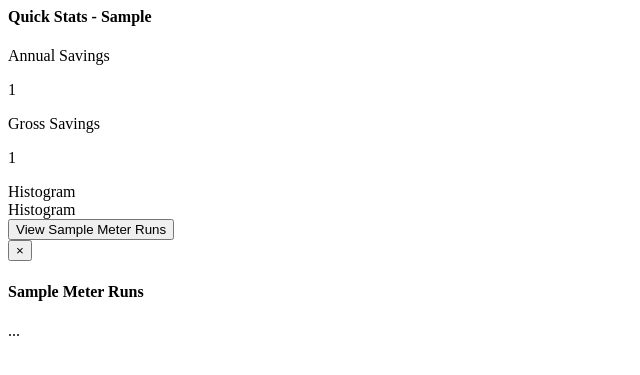
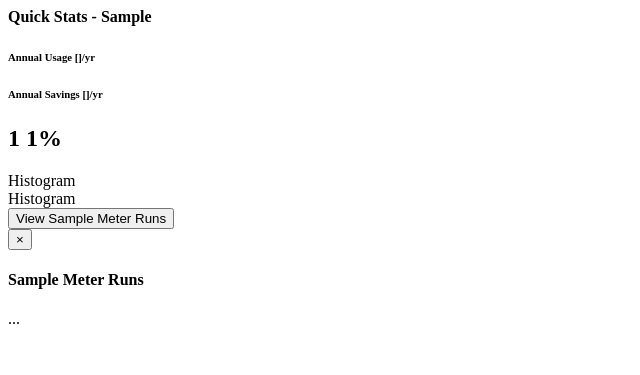
Before and after one commit to impactlab/oeem-client, a Django app: template dashboard/templates/partials/utility_pane_viz.html in a window 1280 px wide. Shown: the top 375 px of the page, without its empty margins (0-640 px from the left). Run offline with Django 3.2, Linux system fonts and the light colour scheme; the template is opened without the code that fills it: most values are stand-ins (such as "Sample title", 1, 10 or a date in 2020).

Commit message:
show quick stats within panes

```diff
--- a/dashboard/templates/partials/utility_pane_viz.html
+++ b/dashboard/templates/partials/utility_pane_viz.html
@@ -1,14 +1,47 @@
+{% load humanize %}
 <div class="container-fluid energy-summary">
 	<div class="row-fluid">
-    <div class="col-sm-4">
+    {% if savings_data.total_annual_usage %}
+    <div class="col-sm-5">
       <h4>Quick Stats - {{savings_data.energy_type}}</h4>
-      <p class="h6">Annual Savings</p>
-      <p class="h2">{{savings_data.total_annual_savings}}</p>
-      <p class="h6">Gross Savings</p>
-      <p class="h2">{{savings_data.total_gross_savings}}</p>
+
+      <div class="col-xs-6">
+        <h6 class="no-pad-bottom">
+          Annual Usage
+          <span class="muted">{{savings_data.unit}}/yr</span>
+        </h6>
+        <div id="usage-bar-{{savings_data.energy_type_slug}}">
+        </div>
+        <script type="text/javascript">
+
+          $(document).ready(function () {
+
+            BarHelper.create('usage-bar-{{savings_data.energy_type_slug}}', {{ savings_data.total_annual_usage.baseline }}, {{savings_data.total_annual_usage.reporting}})
+          });
+
+        </script>
+      </div>
+
+      <div class="col-xs-6">
+        <h6 class="no-pad-bottom">
+          Annual Savings
+          <span class="muted">{{savings_data.unit}}/yr</span>
+        </h6>
+        <h2 id="total-annual-savings">
+          {{ savings_data.total_annual_savings | floatformat:"0" | intcomma }}
+          {% if savings_data.total_annual_usage.percent_savings >= 0 %}
+            <span class="badge-pct badge-success">{{savings_data.total_annual_usage.percent_savings}}%</span>
+          {% else %}
+            <span class="badge-pct badge-danger">{{savings_data.total_annual_usage.percent_savings}}%</span>
+          {% endif %}
+        </h2>
+      </div>
 
     </div>
-    <div class="col-sm-8">
+    <div class="col-sm-7">
+    {% else %}
+    <div class="col-sm-12">
+    {% endif %}
 
       <div id="{{ savings_data.energy_type_slug }}-gross-savings">
       </div>
@@ -18,8 +51,8 @@
 
   <script type="text/javascript">
 
+  {% if savings_data.usage_data %}
     $(document).ready(function () {
-
       var usage_data = {{ savings_data.usage_data | safe }}
 
       SavingsTimeseriesHelper.create(
```
Also changed, not shown: other parts of dashboard/templates/partials/utility_pane_viz.html (+1 -0 lines), dashboard/templates/dashboard/project_block_detail.html (+0 -7 lines), dashboard/templates/partials/agg_pane_viz.html (deleted, +0 -165 lines). Lines whose indentation alone changed are shown as unchanged.
